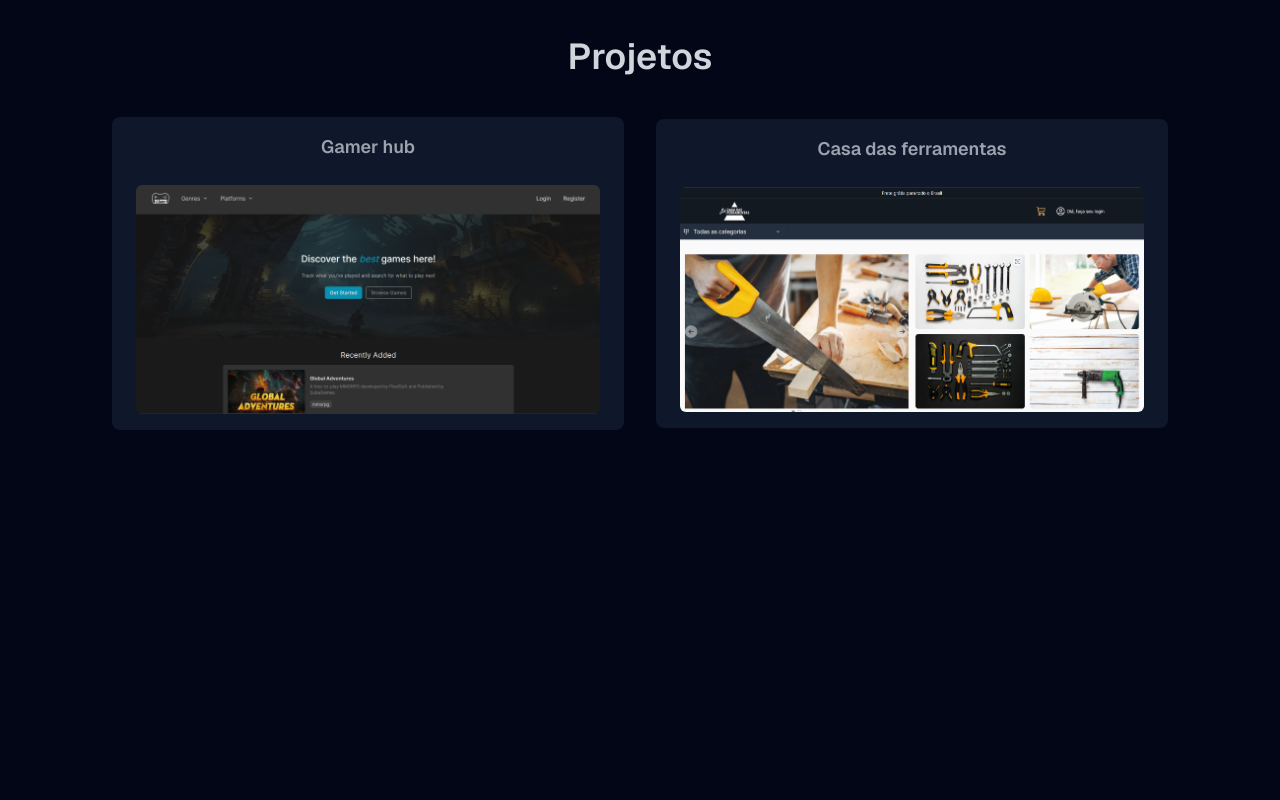
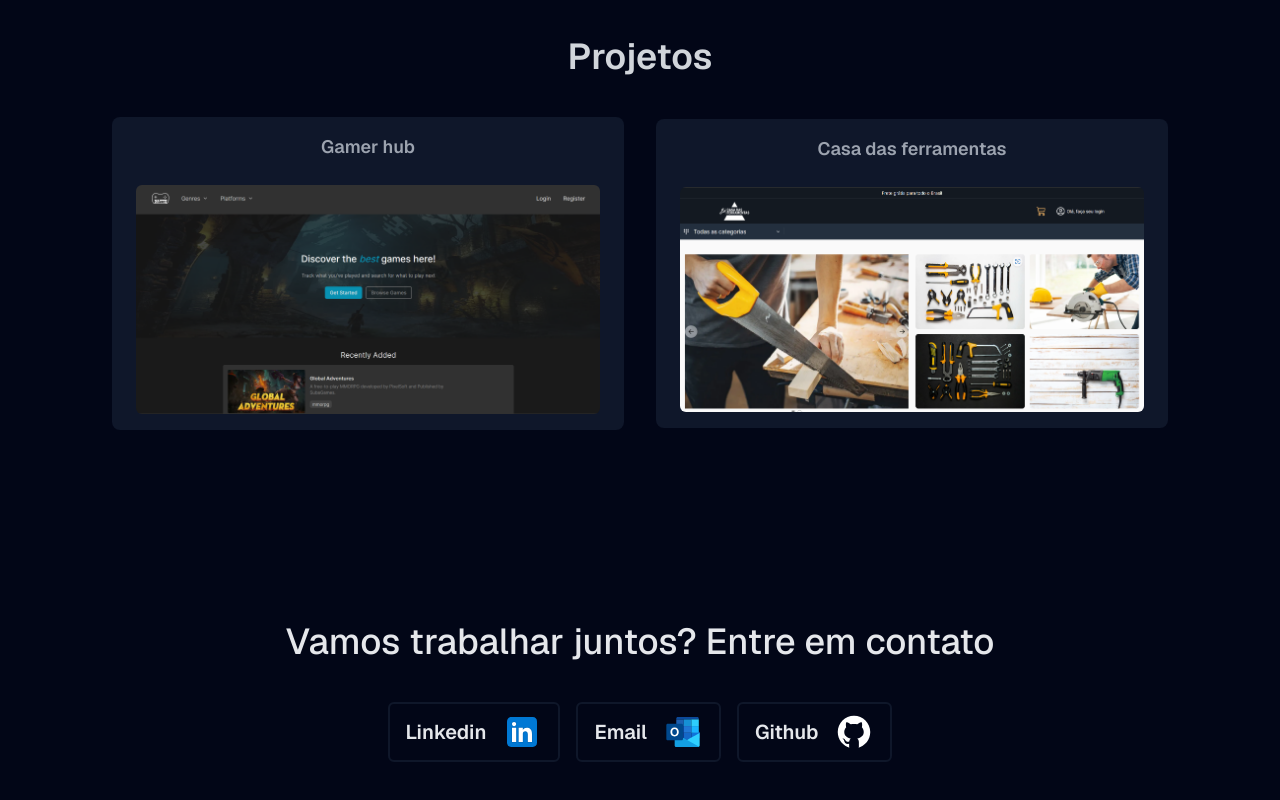
Before and after one commit to jjribeiro1/jjribeiro, a Next.js app: page / in a window 1280 px wide. Shown: the part 1001-1801 px from the top of the page. Before the commit the page ends 1527 px from the top, so only its background shows below. Built offline with nearby package versions, Linux system fonts and the light colour scheme.

Commit message:
add contact section to home page

```diff
--- a/src/app/layout.tsx
+++ b/src/app/layout.tsx
@@ -2,7 +2,6 @@ import type { Metadata } from 'next'
 import { GeistSans } from 'geist/font/sans'
 import { GeistMono } from 'geist/font/mono'
 import './globals.css'
-import Header from '@/components/Header/Header'
 
 export const metadata: Metadata = {
   title: 'jjribeirodev',
@@ -17,12 +16,9 @@ export default function RootLayout({
   return (
     <html
       lang="pt-BR"
-      className={`${GeistSans.variable} ${GeistMono.variable} bg-slate-950 scroll-smooth`}
+      className={`${GeistSans.variable} ${GeistMono.variable} scroll-smooth bg-slate-950`}
     >
-      <body>
-        <Header />
-        {children}
-      </body>
+      <body>{children}</body>
     </html>
   )
 }
--- a/src/app/page.tsx
+++ b/src/app/page.tsx
@@ -1,15 +1,19 @@
 import About from '@/components/About/About'
+import Contact from '@/components/Contact/Contact'
+import Header from '@/components/Header/Header'
 import Projects from '@/components/Projects/Projects'
 import TechSection from '@/components/TechStack/TechStack'
 
 export default function Home() {
   return (
     <>
+      <Header />
       <main className="container mx-auto my-0">
         <About />
         <TechSection />
-        <Projects/>
+        <Projects />
       </main>
+      <Contact />
     </>
   )
 }
```
